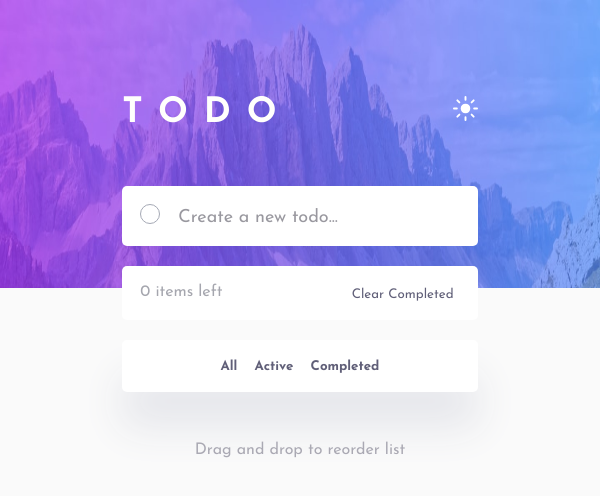
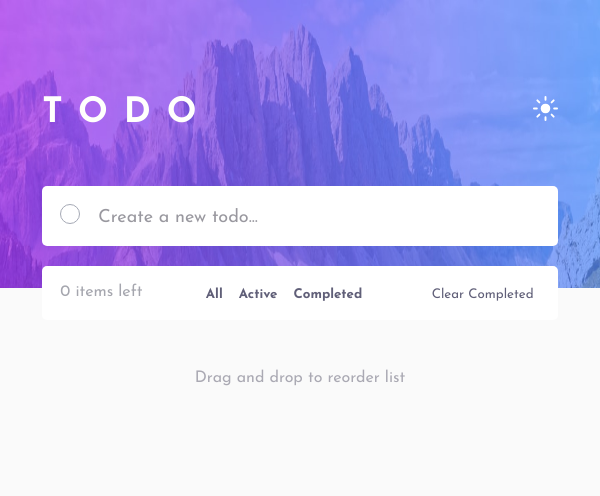
Before and after one commit to Azzumarithm/todoList-1, a website: page index.html in a window 600 px wide. Drawn offline with Linux system fonts and the light colour scheme.

Commit message:
Make it responsive

```diff
--- a/styles.css
+++ b/styles.css
@@ -69,8 +69,6 @@ body {
 
 .app{
     min-height: 100vh;
-    margin-bottom: 0px 10px 100px 10px;
-
 }
 
 /* Todo title */
@@ -84,8 +82,7 @@ body {
 
 .title-todo{
     display: flex;
-    gap: 20rem;
-
+    gap: 8rem;
 }
 
 
@@ -347,36 +344,45 @@ button{
 }
 
 .mobile-state-buttons{
+    display: block;
+    font-family: 'Josefin Sans';
+    color: var(--todoItem-text);
+    font-weight: 700;
+    background-color: var(--section-background-color);
+    margin-top: 20px;
+    padding: 18px;
+    color: var(--state-text);
+    transition: 0.01s linear;
+    border-radius: 5px 5px 5px 5px;
+    text-align: center;
+    box-shadow: 0px 35px 40px var(--box-shadow);
+}
+
+.desktop-state-buttons{
     display: none;
 }
 
 
-@media (max-width: 600px){
+@media (min-width: 600px){
+
+
     .title-todo{
-        gap: 10rem;
+        display: flex;
+        gap: 20rem;
+
     }
 
     .desktop-state-buttons{
-        display: none;
+        display: block;
     }
 
     .state-clear {
         box-shadow: none;
     }
 
+
     .mobile-state-buttons{
-        display: block;
-        font-family: 'Josefin Sans';
-        color: var(--todoItem-text);
-        font-weight: 700;
-        background-color: var(--section-background-color);
-        margin-top: 20px;
-        padding: 18px;
-        color: var(--state-text);
-        transition: 0.01s linear;
-        border-radius: 5px 5px 5px 5px;
-        text-align: center;
-        box-shadow: 0px 35px 40px var(--box-shadow);
+        display: none;
     }
 
 }
```
